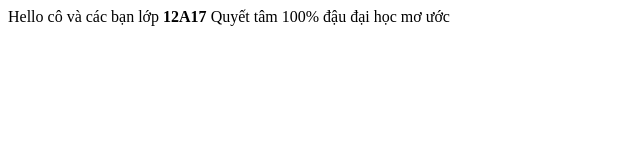
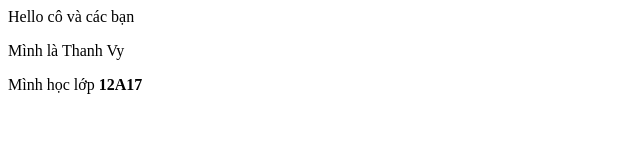
Before and after one commit to ThanhVy2008/duan01, a plain HTML site: page index.html in a window 1280 px wide. Shown: the whole page, without its empty margins (0-640 px from the left). Drawn offline with Linux system fonts and the light colour scheme.

Commit message:
Update index.html

```diff
--- a/index.html
+++ b/index.html
@@ -1,9 +1,10 @@
 <html>
   <head>
-    <title>ThanhVy2008/duan01</title>
+    <title>ThanhVy2008duan01</title>
   </head>
   <body>
-    Hello cô và các bạn lớp <b>12A17</b>
-    Quyết tâm 100% đậu đại học mơ ước
+    Hello cô và các bạn
+    <p>Mình là Thanh Vy</p>
+    <p>Mình học lớp <b>12A17</b></p>
   </body>
 </html>
```
